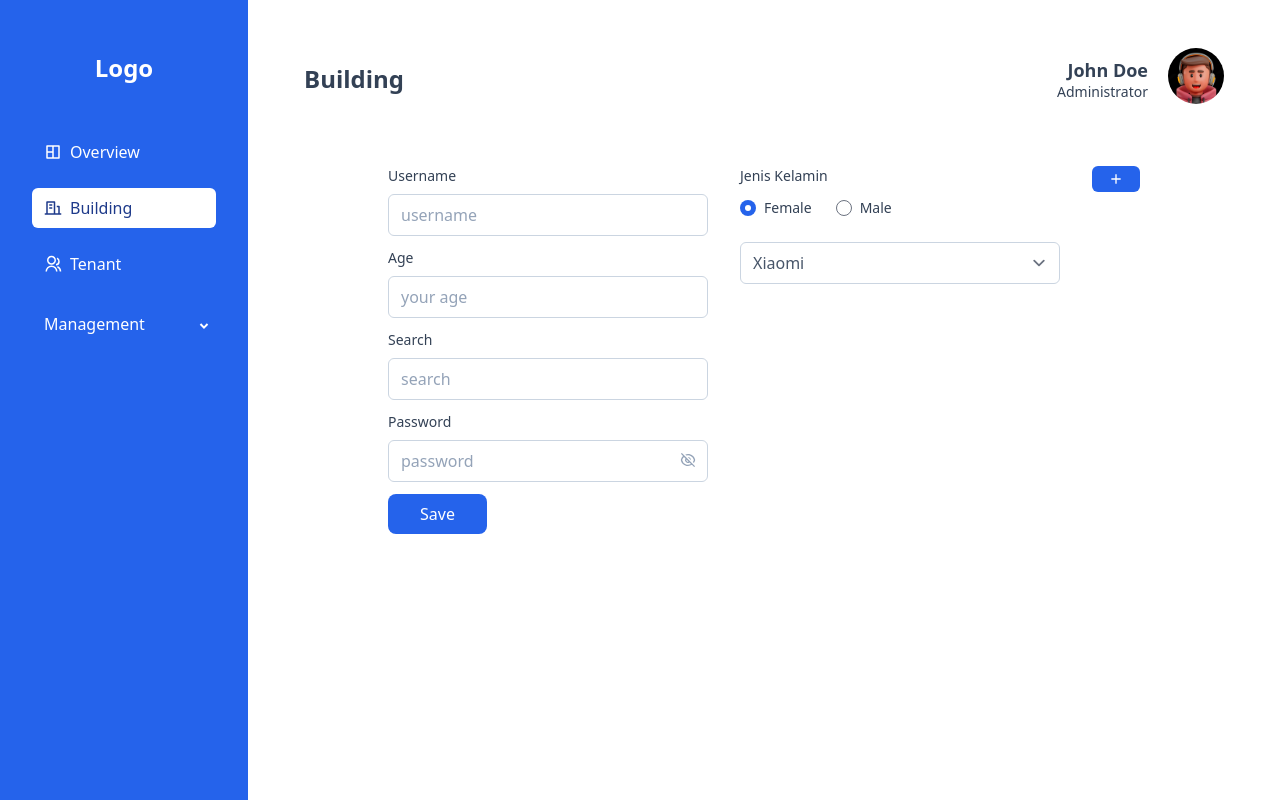
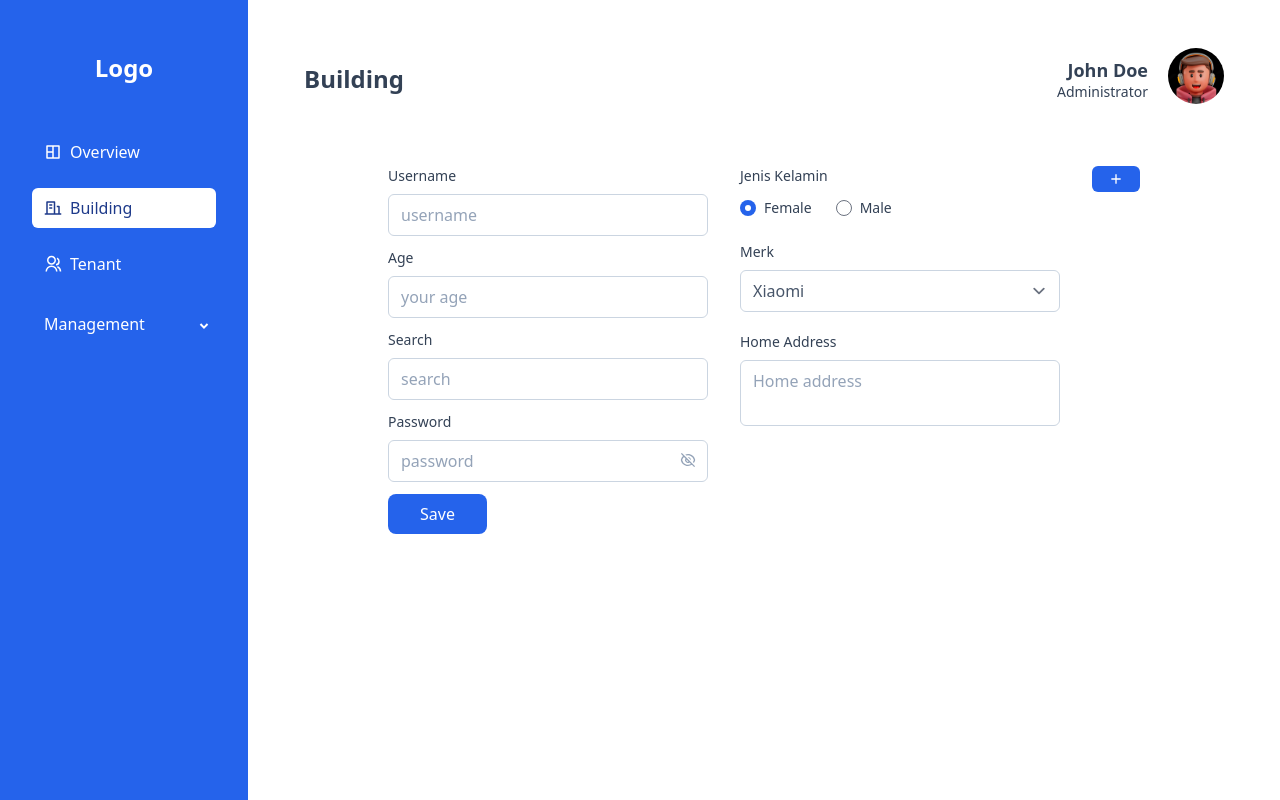
Before and after one commit to onlyhasbi/admin-panel, a Next.js app: page /building in a window 1280 px wide. Built offline with nearby package versions, Linux system fonts and the light colour scheme.

Commit message:
create textarea component

```diff
--- a/src/components/common/select/select.jsx
+++ b/src/components/common/select/select.jsx
@@ -1,23 +1,35 @@
 import clsx from "clsx";
+import Labeled from "../input/labeled";
 import { forwardRef } from "react";
 
 const Select = forwardRef(function Select(props, ref) {
-  const { name, options, className } = props;
-
-  return (
+  const { name, options, className, label, labelStyle } = props;
+  const select = (
     <select
       ref={ref}
+      id={name}
       name={name}
-      id={name}
       className={clsx([
         "rounded-md placeholder:text-slate-400 text-slate-600 focus:border-transparent border-slate-300",
         className,
       ])}
     >
-      {options.map(({ label, value }) => {
-        return <option value={value}>{label}</option>;
+      {options.map(({ label, value }, index) => {
+        return (
+          <option key={index} value={value}>
+            {label}
+          </option>
+        );
       })}
     </select>
+  );
+
+  return label ? (
+    <Labeled id={name} label={label} className={labelStyle}>
+      {select}
+    </Labeled>
+  ) : (
+    select
   );
 });
 
--- /dev/null
+++ b/src/components/common/textarea/index.jsx
@@ -0,0 +1,31 @@
+import clsx from "clsx";
+import Labeled from "../input/labeled";
+import { forwardRef } from "react";
+
+const TextArea = forwardRef(function TextArea(props, ref) {
+  const { label, labelStyle, name, row, col, placeholder, className } = props;
+  const textarea = (
+    <textarea
+      id={name}
+      className={clsx([
+        "rounded-md resize-none placeholder:text-slate-400 text-slate-600 focus:border-transparent border-slate-300",
+        className,
+      ])}
+      spellCheck={false}
+      placeholder={placeholder}
+      name={name}
+      row={row}
+      col={col}
+    ></textarea>
+  );
+
+  return label ? (
+    <Labeled id={name} label={label} className={labelStyle}>
+      {textarea}
+    </Labeled>
+  ) : (
+    textarea
+  );
+});
+
+export default TextArea;
--- a/src/pages/building.js
+++ b/src/pages/building.js
@@ -11,6 +11,7 @@ import { RiAddLine } from "react-icons/ri";
 import { useForm } from "react-hook-form";
 import Radio from "@/components/common/radio";
 import Select from "@/components/common/select/select";
+import TextArea from "@/components/common/textarea";
 
 const defaultValues = {
   username: "",
@@ -133,9 +134,18 @@ function Building() {
         />
         <Select
           name="merk"
+          label="Merk"
           options={phoneOptions}
-          className="w-full mt-3"
+          labelStyle="w-full mt-3"
           {...register("merk")}
+        />
+
+        <TextArea
+          label="Home Address"
+          labelStyle="w-full mt-2"
+          name="address"
+          placeholder="Home address"
+          row={3}
         />
       </form>
 
--- a/src/pages/profile.js
+++ b/src/pages/profile.js
@@ -108,7 +108,9 @@ function Profile() {
                     </label>
                     <p className="pl-1">or drag and drop</p>
                   </div>
-                  <p className="text-xs text-gray-500">PNG, JPG, GIF up to 10MB</p>
+                  <p className="text-xs text-gray-500">
+                    PNG, JPG, GIF up to 10MB
+                  </p>
                 </div>
               </div>
             </div>
```
